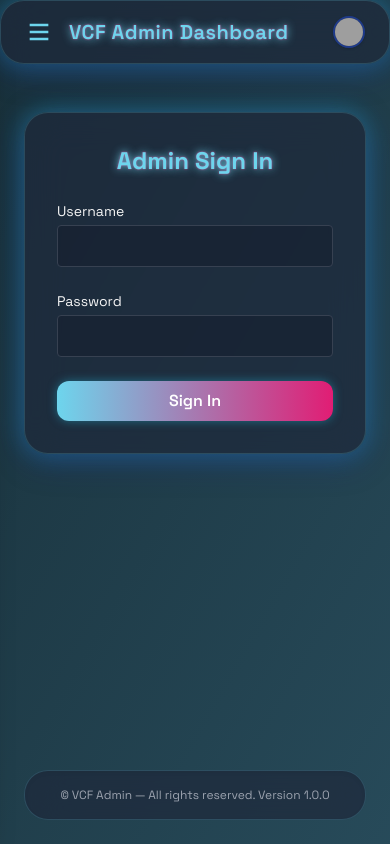
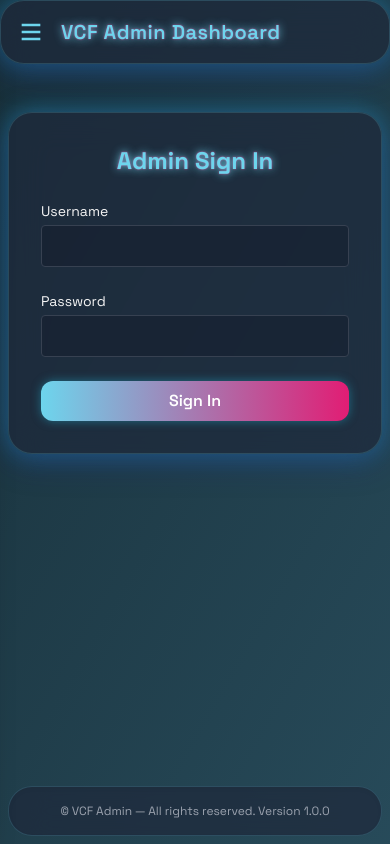
Before and after one commit to Albertttech/Virtual--File, a Django app: page /admin/login/ in a window 390 px wide. Run offline with Django 5.2, Linux system fonts and the light colour scheme; some libraries are stand-ins or nearby versions; grey boxes are pictures that could not be loaded.

Commit message:
Assistant checkpoint: Made admin base.html fully responsive like member base.html
Assistant generated file changes:
- templates/customadmin/base.html: Restructure admin base.html to be fully responsive like member base.html

---

User prompt:

@templates/members/base.html@templates/customadmin/base.html, restruxcture the admin base.html to to be responsive for all devices just excatly like member base.html, do not tamper with my contents

Replit-Commit-Author: Assistant
Replit-Commit-Session-Id: 177d918a-9a30-4c9a-8d93-a2a5257a18d9

```diff
--- a/requirements.txt
+++ b/requirements.txt
@@ -2,10 +2,10 @@ anyio==4.9.0
 asgiref==3.9.0
 certifi==2025.7.14
 charset-normalizer==3.4.2
+dj-database-url==2.1.0
 Django==5.2.4
 django-extensions==4.1
 django_paystack==1.0.0
-dj-database-url==2.1.0
 gunicorn==23.0.0
 h11==0.16.0
 httpcore==1.0.9
@@ -18,11 +18,13 @@ psycopg2-binary==2.9.9
 pypaystack2==2.0.3
 python-dateutil==2.9.0.post0
 python-decouple==3.8
+python-dotenv==1.1.1
 pytz==2025.2
 requests==2.32.4
 six==1.17.0
 sniffio==1.3.1
 sqlparse==0.5.3
+typing_extensions==4.14.1
 tzdata==2025.2
 urllib3==2.5.0
 vobject==0.9.9
--- a/templates/customadmin/base.html
+++ b/templates/customadmin/base.html
@@ -1,3 +1,4 @@
+
 <!DOCTYPE html>
 <html lang="en">
 <head>
@@ -68,10 +69,10 @@
   </style>
   {% block extra_head %}{% endblock %}
 </head>
-<body class="min-h-screen md:flex bg-slate-900">
+<body class="min-h-screen flex flex-col md:flex-row bg-slate-900">
 
   <!-- Sidebar -->
-  <aside id="sidebar" class="glass fixed inset-y-0 left-0 z-30 w-64 h-screen transform transition-transform duration-300 -translate-x-full md:fixed md:top-0 md:left-0 md:h-screen md:z-40 md:translate-x-0 md:static md:transform-none md:flex md:flex-col shadow-xl">
+  <aside id="sidebar" class="glass fixed inset-y-0 left-0 z-30 w-64 max-w-full h-screen transform transition-transform duration-300 -translate-x-full md:fixed md:top-0 md:left-0 md:h-screen md:z-40 md:translate-x-0 md:static md:transform-none md:flex md:flex-col shadow-xl">
     <div class="flex items-center h-16 px-6 border-b border-blue-800">
       <span class="text-2xl font-bold tracking-wide neon">VCF Admin</span>
     </div>
@@ -140,21 +141,29 @@
   <div id="sidebar-overlay" class="fixed inset-0 bg-black bg-opacity-40 z-20 hidden md:hidden"></div>
 
   <!-- Sticky Header OUTSIDE main -->
-  <header class="fixed top-0 left-0 right-0 z-50 glass flex items-center justify-between px-6 h-16 backdrop-blur-lg md:ml-64 transition-all duration-300">
-    <div class="flex items-center">
+  <header class="fixed top-0 left-0 right-0 z-50 glass flex flex-row flex-wrap items-center px-4 sm:px-6 h-16 backdrop-blur-lg md:ml-64 transition-all duration-300 w-full">
+    <div class="flex items-center flex-shrink-0">
       <button id="menu-btn" class="md:hidden mr-4 focus:outline-none">
         <svg class="w-7 h-7 neon" fill="none" stroke="currentColor" stroke-width="2" viewBox="0 0 24 24"><path d="M4 6h16M4 12h16M4 18h16"/></svg>
       </button>
       <span class="text-xl font-semibold neon tracking-wide">VCF Admin Dashboard</span>
     </div>
-    <div class="flex items-center space-x-4">
+    <div class="flex-1 flex justify-center">
+      <form class="hidden md:flex items-center gap-2" action="#" method="get" autocomplete="off">
+        <input type="text" placeholder="Search..." class="rounded-lg px-3 py-1.5 bg-slate-800 text-white border border-blue-700 focus:outline-none focus:ring-2 focus:ring-blue-500 text-sm w-36 md:w-64" />
+        <button type="submit" class="glass-btn px-3 py-1.5 flex items-center justify-center text-xs">
+          <svg class="w-5 h-5" fill="none" stroke="currentColor" stroke-width="2" viewBox="0 0 24 24"><circle cx="11" cy="11" r="7"/><path d="M21 21l-4.35-4.35"/></svg>
+        </button>
+      </form>
+    </div>
+    <div class="hidden md:flex items-center gap-3 flex-shrink-0">
       <span class="text-gray-200 font-medium">{{ request.user.username }}</span>
       <img src="https://img.icons8.com/ios-filled/50/1e293b/admin-settings-male.png" alt="Admin" class="w-8 h-8 rounded-full border-2 border-blue-900 shadow glass-avatar" />
     </div>
   </header>
 
   <!-- Main content wrapper, add pt-20 for header height -->
-  <main class="flex-1 flex flex-col min-h-screen transition-all duration-300 p-6 overflow-x-hidden md:ml-64 pt-20">
+  <main class="flex-1 flex flex-col min-h-screen transition-all duration-300 p-2 xs:p-4 sm:p-6 overflow-x-hidden md:ml-64 pt-20 w-full max-w-full">
 
     {% block content %}{% endblock %}
      <!-- Footer -->
```
